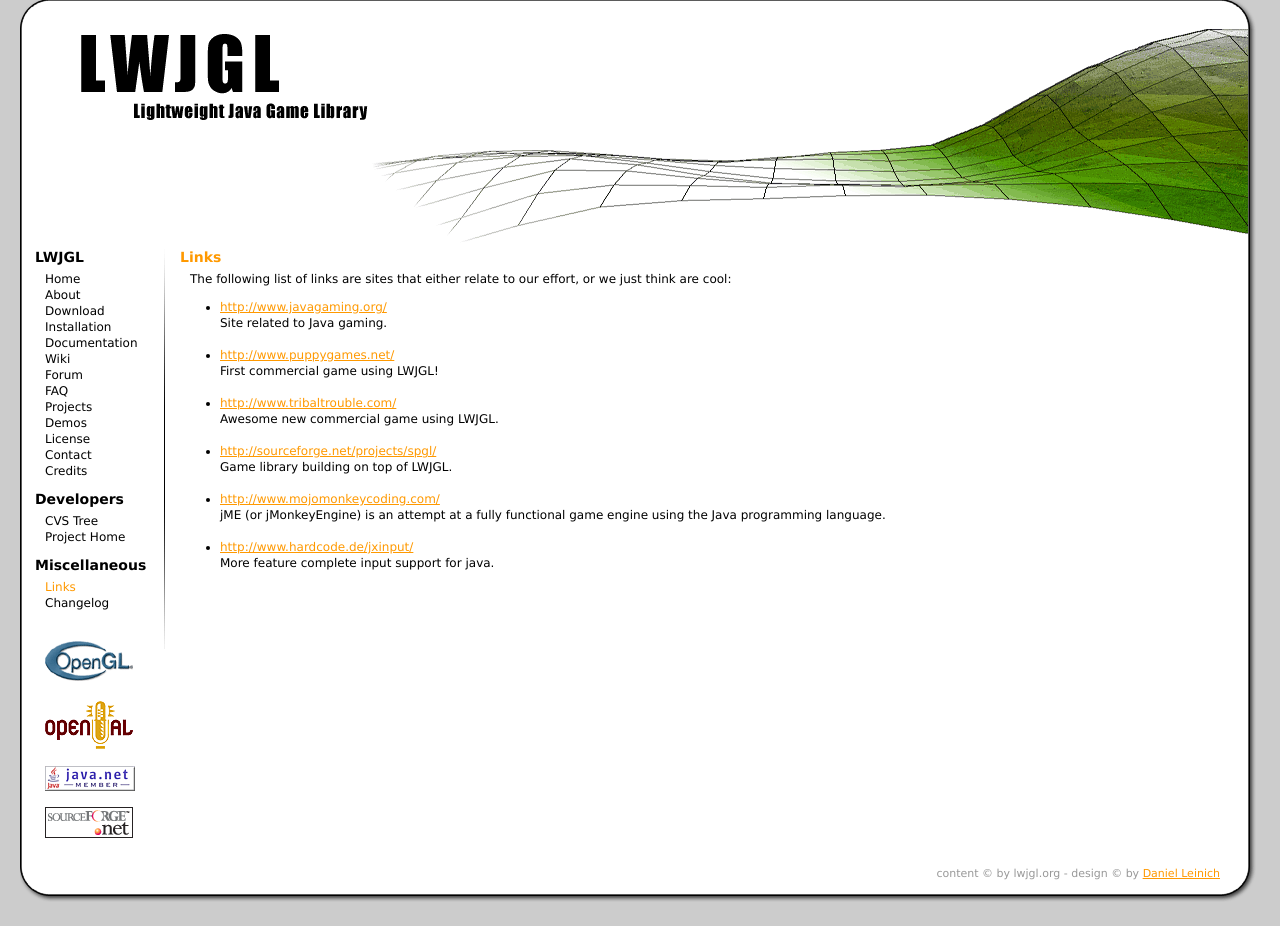
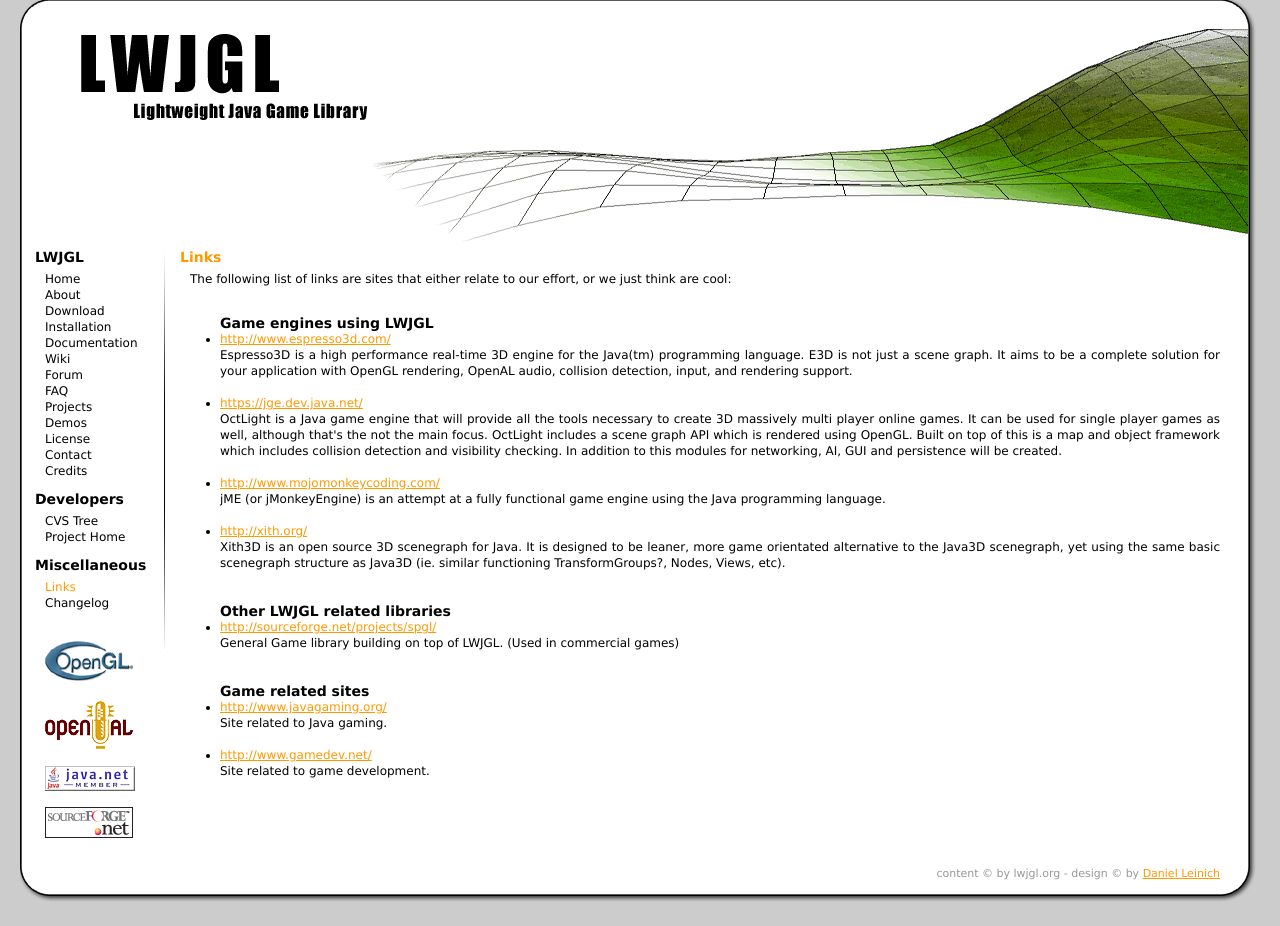
Before and after one commit to LWJGL/lwjgl-www, a PHP site: page /links.php in a window 1280 px wide. Shown: the part 21-947 px from the top of the page. Run offline with PHP 8.4, Linux system fonts and the light colour scheme.

Commit message:
updated links

```diff
--- a/links.php
+++ b/links.php
@@ -5,29 +5,39 @@
 	The following list of links are sites that either relate to our effort, or we just think are cool:
 </p>
 <ul>
+	<br>
+	<b>Game engines using LWJGL</b>
 	<li>
-		<a href="http://www.javagaming.org/" target="_blank">http://www.javagaming.org/</a><br/>
-		Site related to Java gaming.<br/><br/>
+		<a href="http://www.espresso3d.com/" target="_blank">http://www.espresso3d.com/</a><br/>
+		Espresso3D is a high performance real-time 3D engine for the Java(tm) programming language. E3D is not just a scene graph. It aims to be a complete solution for your application with OpenGL rendering, OpenAL audio, collision detection, input, and rendering support.<br/><br/>
 	</li>
 	<li>
-		<a href="http://www.puppygames.net/" target="_blank">http://www.puppygames.net/</a><br/>
-		First commercial game using LWJGL!<br/><br/>
-	</li>
-	<li>
-		<a href="http://www.tribaltrouble.com/" target="_blank">http://www.tribaltrouble.com/</a><br/>
-		Awesome new commercial game using LWJGL.<br/><br/>
-	</li>
-	<li>
-		<a href=" http://sourceforge.net/projects/spgl/" target="_blank"> http://sourceforge.net/projects/spgl/</a><br/>
-		Game library building on top of LWJGL.<br/><br/>
+		<a href="https://jge.dev.java.net/" target="_blank">https://jge.dev.java.net/</a><br/>
+		OctLight is a Java game engine that will provide all the tools necessary to create 3D massively multi player online games. It can be used for single player games as well, although that's the not the main focus. OctLight includes a scene graph API which is rendered using OpenGL. Built on top of this is a map and object framework which includes collision detection and visibility checking. In addition to this modules for networking, AI, GUI and persistence will be created.<br/><br/>
 	</li>
 	<li>
 		<a href="http://www.mojomonkeycoding.com/" target="_blank">http://www.mojomonkeycoding.com/</a><br/>
 		jME (or jMonkeyEngine) is an attempt at a fully functional game engine using the Java programming language.<br/><br/>
 	</li>
 	<li>
-		<a href="http://www.hardcode.de/jxinput/" target="_blank">http://www.hardcode.de/jxinput/</a><br/>
-		More feature complete input support for java.<br/><br/>
+		<a href="http://xith.org/" target="_blank">http://xith.org/</a><br/>
+		Xith3D is an open source 3D scenegraph for Java. It is designed to be leaner, more game orientated alternative to the Java3D scenegraph, yet using the same basic scenegraph structure as Java3D (ie. similar functioning TransformGroups?, Nodes, Views, etc).<br/><br/>
+	</li>
+	<br>
+	<b>Other LWJGL related libraries</b>
+	<li>
+		<a href="http://sourceforge.net/projects/spgl/" target="_blank">http://sourceforge.net/projects/spgl/</a><br/>
+		General Game library building on top of LWJGL. (Used in commercial games)<br/><br/>
+	</li>
+	<br>
+	<b>Game related sites</b>
+	<li>
+		<a href="http://www.javagaming.org/" target="_blank">http://www.javagaming.org/</a><br/>
+		Site related to Java gaming.<br/><br/>
+	</li>
+	<li>
+		<a href="http://www.gamedev.net/" target="_blank">http://www.gamedev.net/</a><br/>
+		Site related to game development.<br/><br/>
 	</li>
 </ul>
 
```
